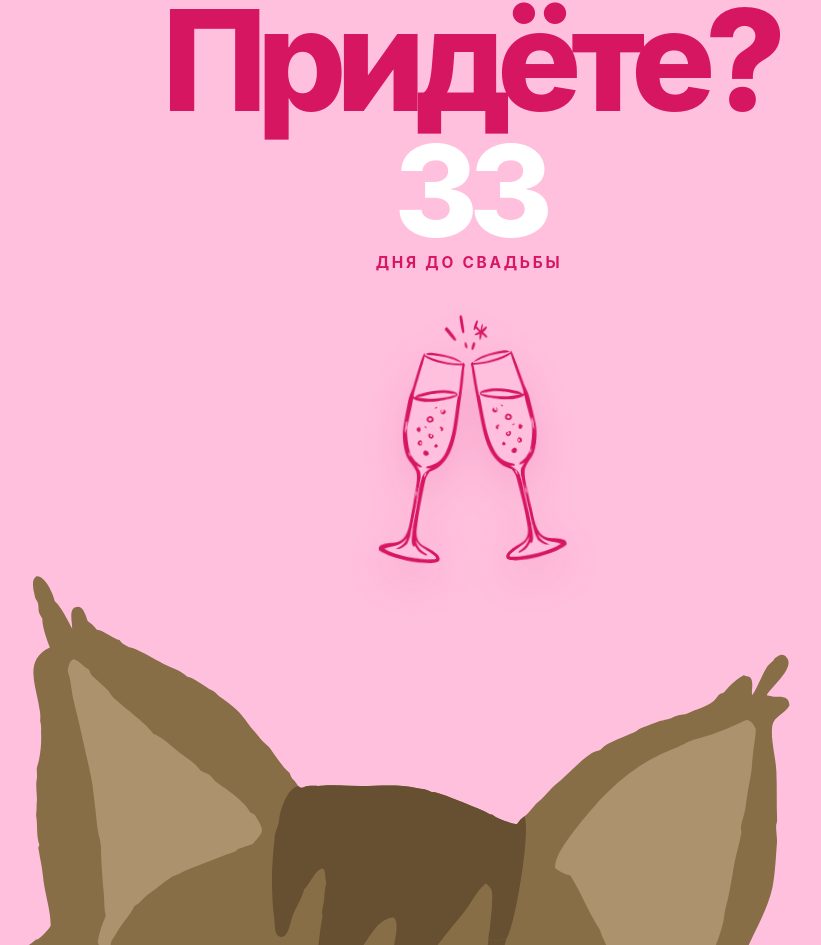
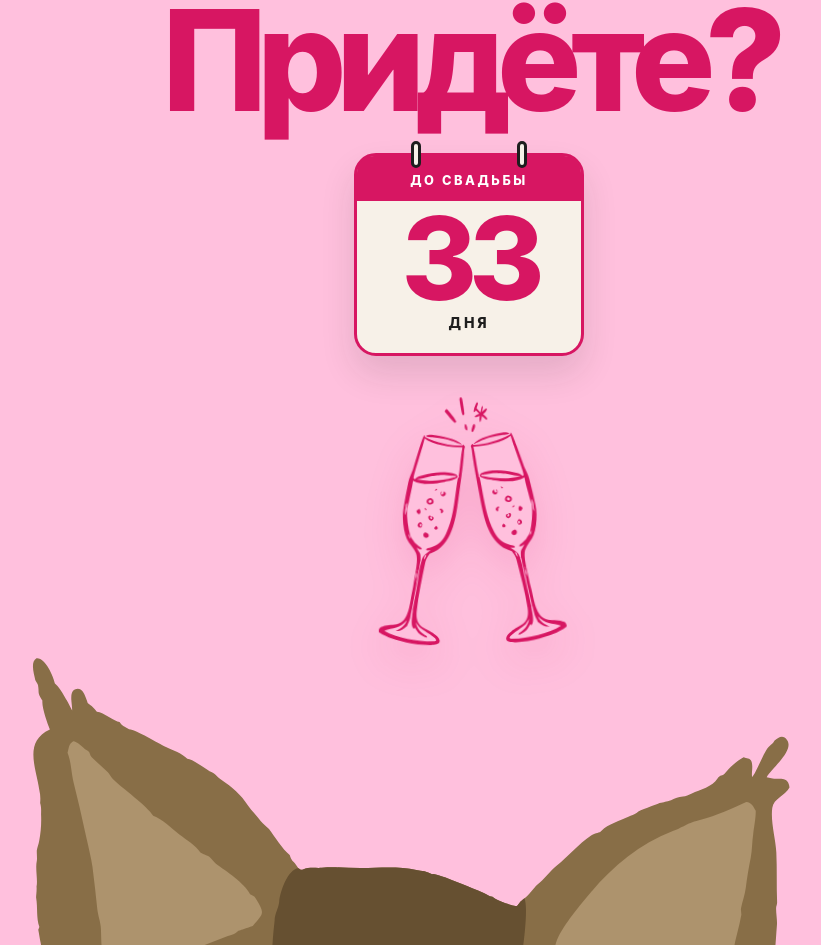
Before and after one commit to ekaterina-maslyantseva94/kirill-katya-wedding-26, a Next.js app: page / in a window 1280 px wide. Shown: the part 4127-5072 px from the top of the page, without its empty margins (171-992 px from the left). Built offline with nearby package versions, Linux system fonts and the light colour scheme.

Commit message:
Style countdown as calendar

```diff
--- a/app/globals.css
+++ b/app/globals.css
@@ -31,6 +31,6 @@
 .place-cake{display:block;width:clamp(110px,13vw,190px);height:auto;margin:clamp(16px,2.5vh,26px) 0 0 auto}
 @media(max-width:720px){.place-copy{top:43%}.place-cake{width:28vw;max-width:125px;margin-top:14px}}
 .rings-intro{position:absolute;z-index:4;left:50%;top:50%;width:min(560px,52vw);height:auto;opacity:clamp(0,calc(1 - var(--q)*3),1);transform:translate(-50%,-50%) scale(calc(1 - var(--q)*.78)) rotate(calc(var(--q)*-10deg));transform-origin:center;will-change:opacity,transform;filter:drop-shadow(0 22px 30px rgb(215 22 98 / 13%));pointer-events:none}
-.countdown{position:relative;z-index:2;display:flex;flex-direction:column;align-items:center;margin:clamp(18px,3vh,30px) 0 0;color:#fff}.countdown strong{font-size:clamp(72px,10vw,142px);font-weight:800;line-height:.72;letter-spacing:-.07em}.countdown span{margin-top:14px;color:var(--berry);font-size:clamp(12px,1.2vw,17px);font-weight:750;letter-spacing:.18em;text-transform:uppercase}
-@media(max-width:720px){.hero-frame .scroll-hint{top:43svh;bottom:auto}.rings-intro{top:44%;width:68vw;max-width:300px}.countdown{margin-top:20px}.countdown strong{font-size:25vw}.countdown span{margin-top:10px;font-size:3.2vw}}
+.countdown{position:relative;z-index:2;width:clamp(180px,18vw,250px);margin:clamp(28px,4vh,42px) 0 0;padding:0 0 clamp(16px,2.5vh,25px);display:flex;flex-direction:column;align-items:center;overflow:visible;background:#f7f1e8;border:3px solid var(--berry);border-radius:22px;box-shadow:0 18px 35px rgb(30 30 30 / 12%);color:var(--ink)}.countdown::before,.countdown::after{content:'';position:absolute;z-index:3;top:-15px;width:10px;height:27px;background:#f7f1e8;border:3px solid var(--ink);border-radius:8px}.countdown::before{left:24%}.countdown::after{right:24%}.calendar-title{width:100%;padding:15px 8px 11px;background:var(--berry);border-radius:17px 17px 0 0;color:#fff;font-size:clamp(11px,1vw,14px);font-weight:800;letter-spacing:.2em;text-transform:uppercase}.countdown strong{margin-top:13px;color:var(--berry);font-size:clamp(82px,9vw,128px);font-weight:800;line-height:.78;letter-spacing:-.07em}.calendar-unit{margin-top:8px;font-size:clamp(12px,1.1vw,16px);font-weight:800;letter-spacing:.2em;text-transform:uppercase}
+@media(max-width:720px){.hero-frame .scroll-hint{top:43svh;bottom:auto}.rings-intro{top:44%;width:68vw;max-width:300px}.countdown{width:46vw;max-width:190px;margin-top:29px;padding-bottom:17px;border-radius:18px}.calendar-title{padding:13px 6px 9px;border-radius:13px 13px 0 0;font-size:2.7vw}.countdown strong{margin-top:11px;font-size:22vw}.calendar-unit{margin-top:6px;font-size:3.1vw}}
 @media(prefers-reduced-motion:reduce){.rings-intro{opacity:0;transform:translate(-50%,-50%) scale(.3)}}
--- a/app/page.tsx
+++ b/app/page.tsx
@@ -119,8 +119,9 @@ export default function Home() {
       <section className="final-rsvp" aria-labelledby="rsvp-title">
         <h2 id="rsvp-title">Придёте?</h2>
         <div className="countdown" aria-label={`${daysLeft} ${dayWord(daysLeft)} до свадьбы`}>
+          <span className="calendar-title">до свадьбы</span>
           <strong>{daysLeft}</strong>
-          <span>{dayWord(daysLeft)} до свадьбы</span>
+          <span className="calendar-unit">{dayWord(daysLeft)}</span>
         </div>
         <img className="clinking-glasses" src="/glasses.svg" alt="Два чокающихся бокала" />
         <img className="frila" src="/frida.svg" alt="Кошка Фрида" />
```
